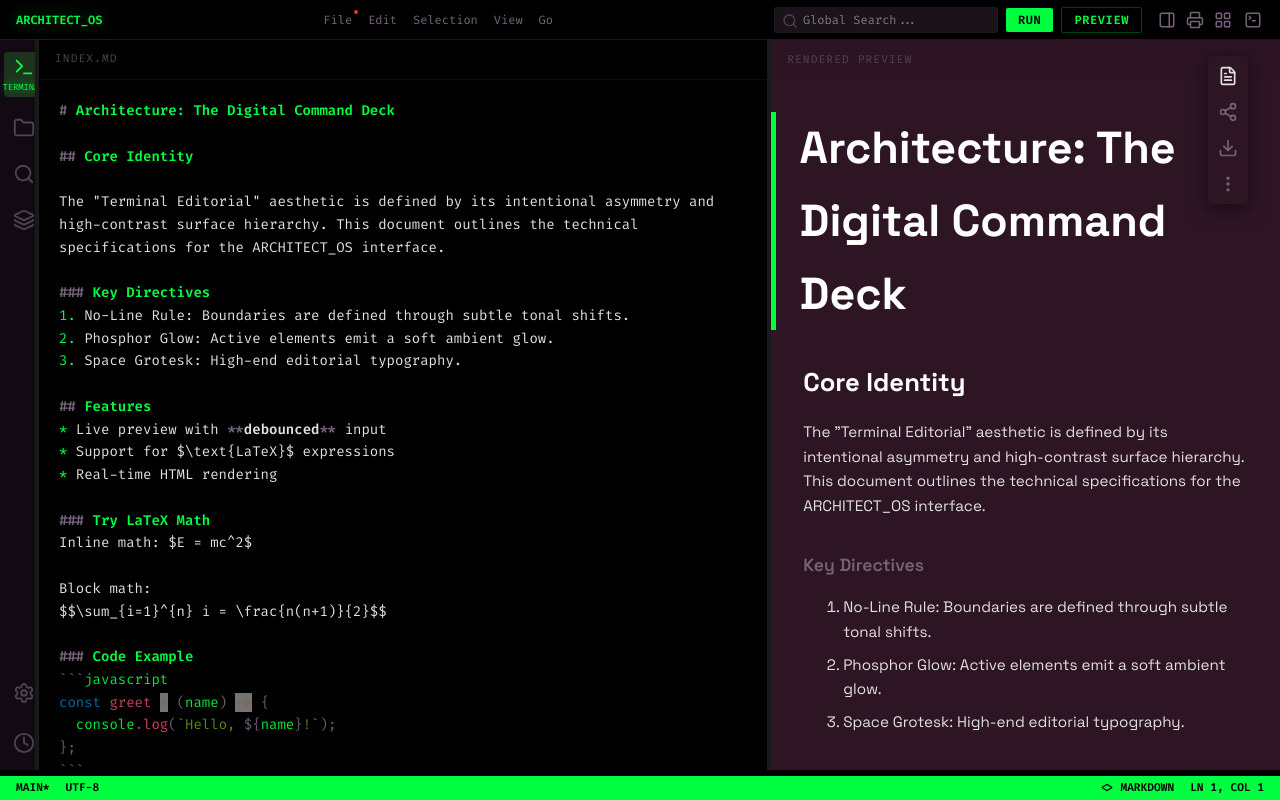
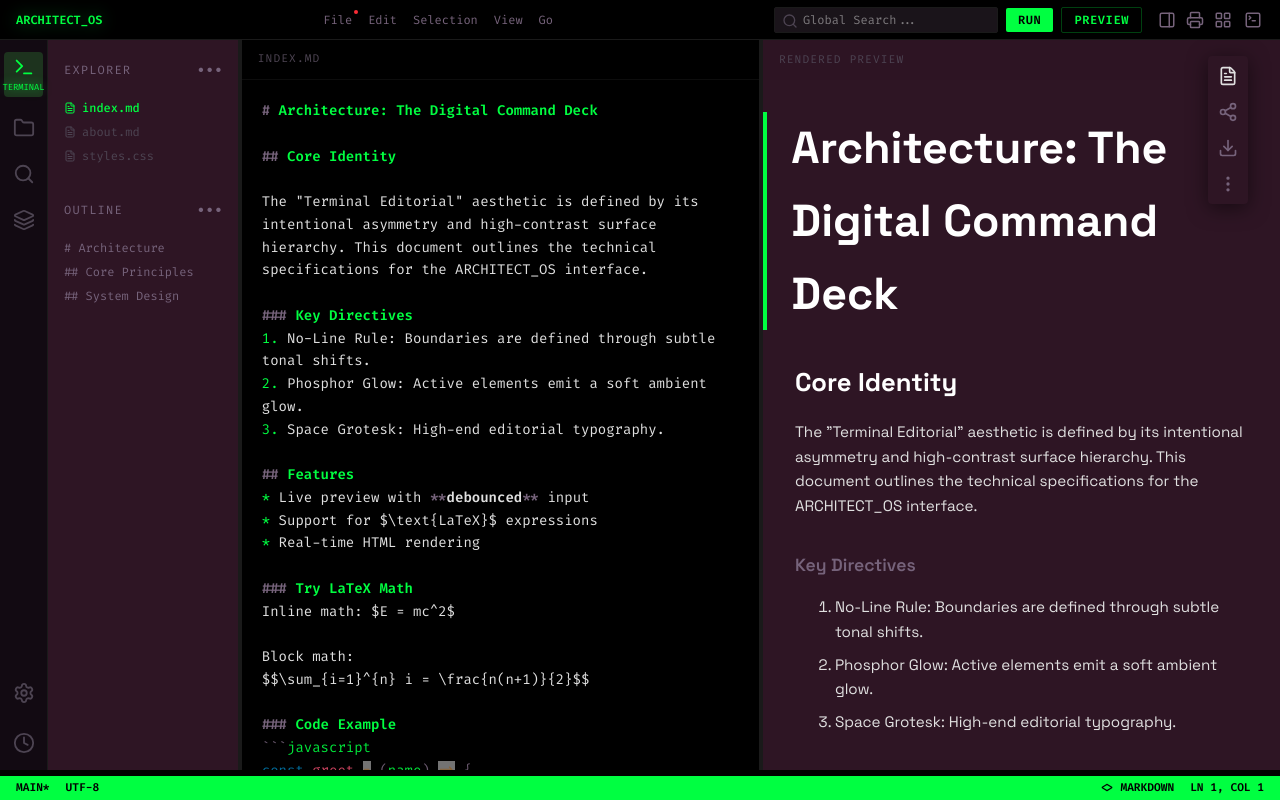
Before and after one commit to JeffreyYAJ/markdown-live-editor, a React (Vite) app: page / in a window 1280 px wide. Built offline with nearby package versions, Linux system fonts and the light colour scheme.

Commit message:
remoding library and render for editor

```diff
--- a/src/App.tsx
+++ b/src/App.tsx
@@ -161,23 +161,23 @@ function AppInner() {
         groupRef={verticalGroupRef}
       >
         {/* Top: main workspace */}
-        <Panel id="workspace" defaultSize={100} minSize={10}>
+        <Panel id="workspace" defaultSize="100%" minSize="15%">
           <main className="flex w-full h-full overflow-hidden">
             <Group orientation="horizontal" className="w-full h-full">
               <Panel
                 panelRef={sidebarPanelRef}
                 collapsible
-                collapsedSize={3}
-                defaultSize={20}
-                minSize={10}
-                maxSize={35}
+                collapsedSize="48px"
+                defaultSize="240px"
+                minSize="160px"
+                maxSize="35%"
               >
                 <Sidebar onFolderClick={toggleSidebar} />
               </Panel>
 
               <Separator className="w-1 bg-[#1a1a1a] hover:bg-(--color-neon) active:bg-(--color-neon) transition-colors cursor-col-resize shrink-0" />
 
-              <Panel defaultSize={40} minSize={10}>
+              <Panel defaultSize="41%" minSize="15%">
                 <Editor
                   ref={editorRef}
                   markdown={markdown}
@@ -189,7 +189,7 @@ function AppInner() {
 
               <Separator className="w-1 bg-[#1a1a1a] hover:bg-(--color-neon) active:bg-(--color-neon) transition-colors cursor-col-resize shrink-0" />
 
-              <Panel defaultSize={40} minSize={10}>
+              <Panel defaultSize="41%" minSize="15%">
                 <Preview
                   ref={previewRef}
                   markdown={markdown}
@@ -212,9 +212,9 @@ function AppInner() {
         {/* Bottom: terminal panel */}
         <Panel
           id="terminal"
-          defaultSize={0}
-          minSize={0}
-          maxSize={85}
+          defaultSize="0%"
+          minSize="0%"
+          maxSize="85%"
           onResize={(panelSize) => {
             const pct = panelSize.asPercentage;
             if (pct <= 1) {
```
